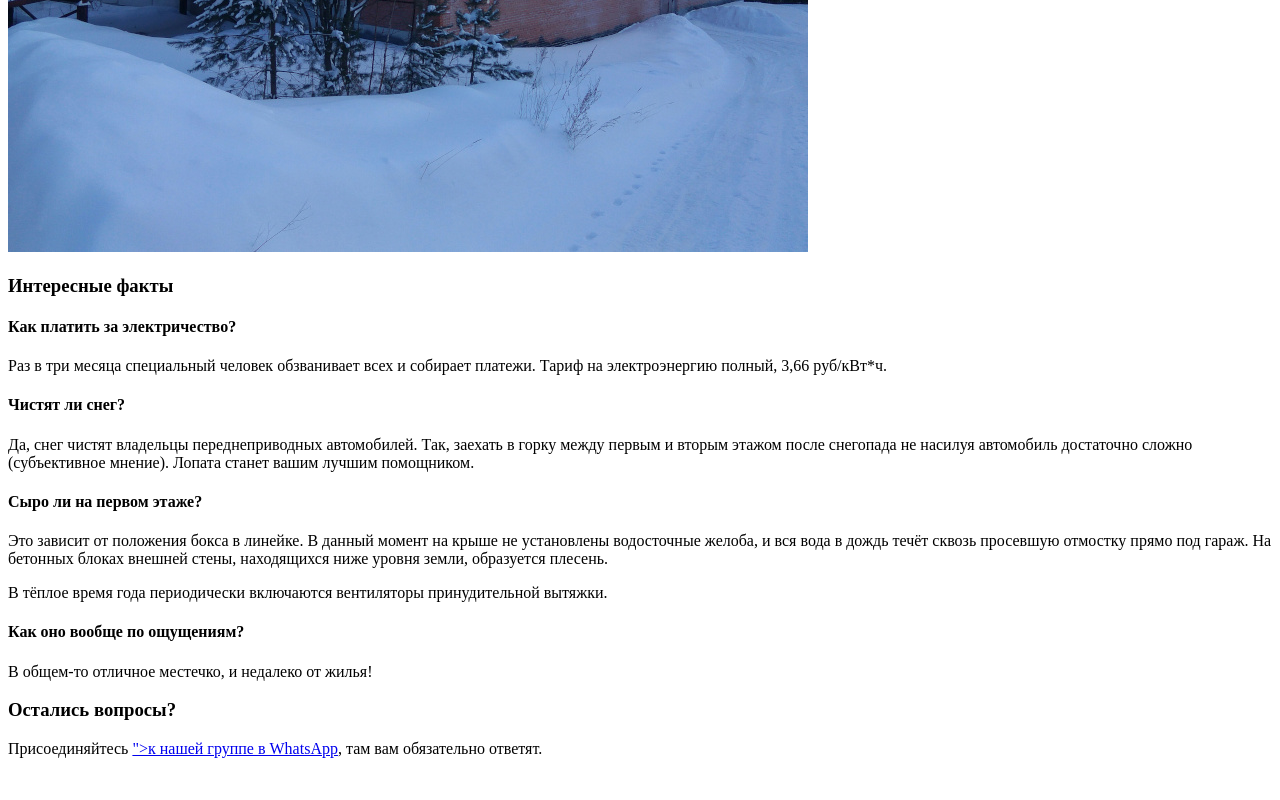
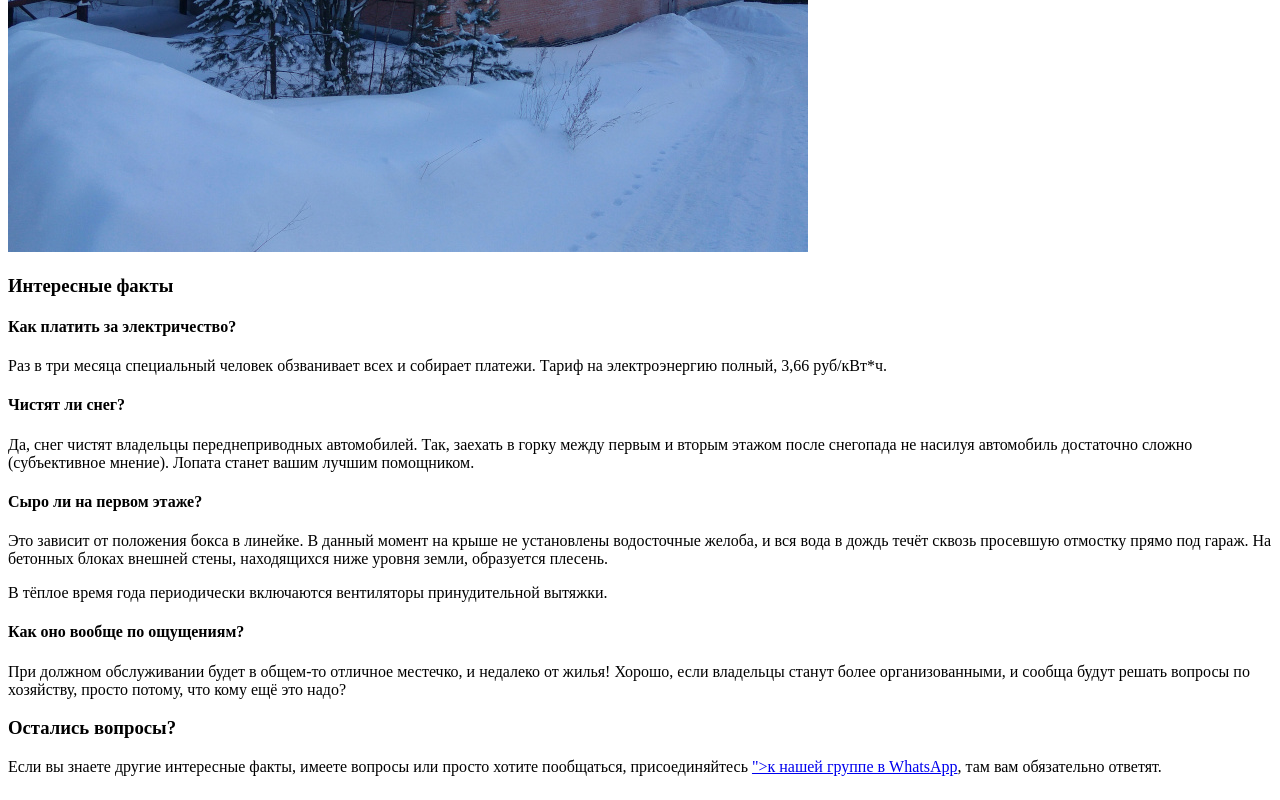
Before and after one commit to micdm/vavilova15, a plain HTML site: page www/index.html in a window 1280 px wide. Shown: the part 442-1242 px from the top of the page. Drawn offline with Linux system fonts and the light colour scheme.

Commit message:
fix: чуть больше текста

```diff
--- a/www/index.html
+++ b/www/index.html
@@ -36,10 +36,11 @@
     <p>В тёплое время года периодически включаются вентиляторы принудительной вытяжки.</p>
 
     <h4>Как оно вообще по ощущениям?</h4>
-    <p>В общем-то отличное местечко, и недалеко от жилья!</p>
+    <p>При должном обслуживании будет в общем-то отличное местечко, и недалеко от жилья! Хорошо, если владельцы станут
+        более организованными, и сообща будут решать вопросы по хозяйству, просто потому, что кому ещё это надо?</p>
 
     <h3>Остались вопросы?</h3>
-    <p>Присоединяйтесь <a href="<!--# echo var="group_address" -->">к нашей группе в WhatsApp</a>, там
-        вам обязательно ответят.</p>
+    <p>Если вы знаете другие интересные факты, имеете вопросы или просто хотите пообщаться,
+        присоединяйтесь <a href="<!--# echo var="group_address" -->">к нашей группе в WhatsApp</a>, там вам обязательно ответят.</p>
 </body>
 </html>
```
